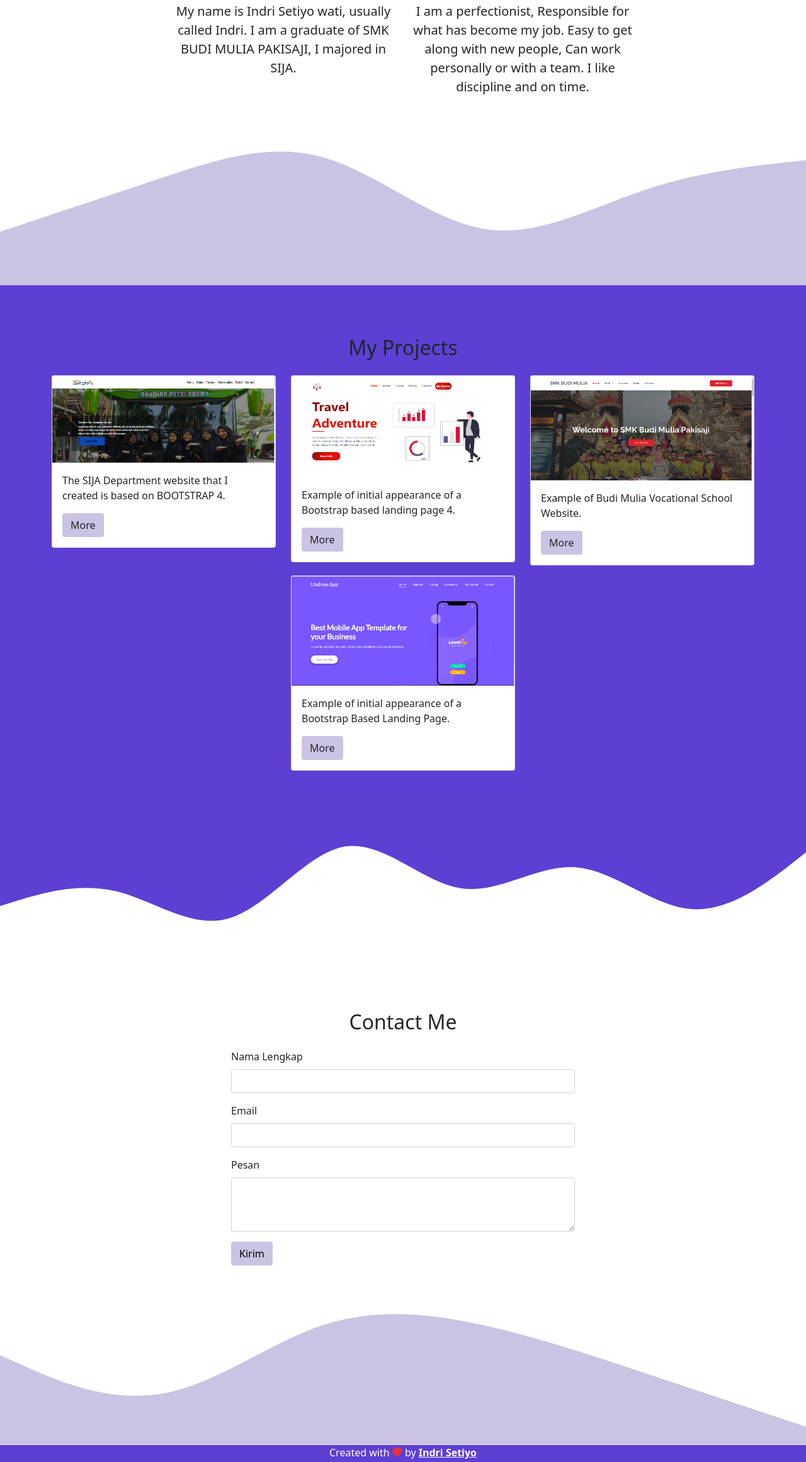
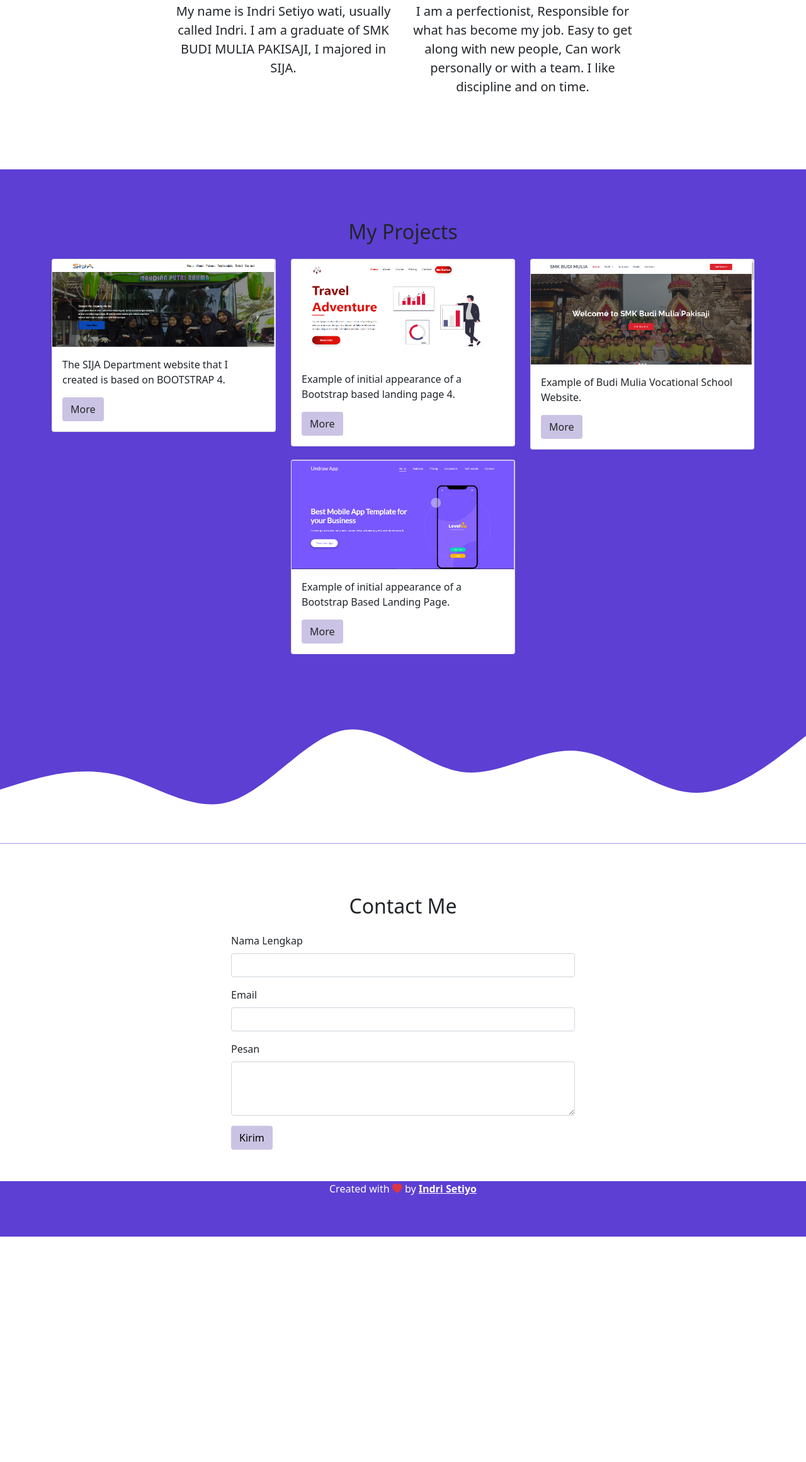
Before and after one commit to indrisw/P.F, a plain HTML site: page index.html in a window 1280 px wide. Shown: the part 828-3150 px from the top of the page at 63% size. After the commit the page ends 2792 px from the top, so only its background shows below. Drawn offline with nearby package versions, Linux system fonts and the light colour scheme.

Commit message:
Second commit

```diff
--- a/index.html
+++ b/index.html
@@ -79,7 +79,7 @@
           </div>
         </div>
       </div>
-      <svg xmlns="http://www.w3.org/2000/svg" viewBox="0 0 1440 320"><path fill=" #CBC3E3" fill-opacity="1" d="M0,224L48,208C96,192,192,160,288,128C384,96,480,64,576,90.7C672,117,768,203,864,218.7C960,235,1056,181,1152,149.3C1248,117,1344,107,1392,101.3L1440,96L1440,320L1392,320C1344,320,1248,320,1152,320C1056,320,960,320,864,320C768,320,672,320,576,320C480,320,384,320,288,320C192,320,96,320,48,320L0,320Z"></path></svg>
+      <!-- <svg xmlns="http://www.w3.org/2000/svg" viewBox="0 0 1440 320"><path fill=" #CBC3E3" fill-opacity="1" d="M0,224L48,208C96,192,192,160,288,128C384,96,480,64,576,90.7C672,117,768,203,864,218.7C960,235,1056,181,1152,149.3C1248,117,1344,107,1392,101.3L1440,96L1440,320L1392,320C1344,320,1248,320,1152,320C1056,320,960,320,864,320C768,320,672,320,576,320C480,320,384,320,288,320C192,320,96,320,48,320L0,320Z"></path></svg> -->
     </section>
     <!-- akhir about -->
 
@@ -179,7 +179,7 @@
         </div>
       </div>
 
-      <svg xmlns="http://www.w3.org/2000/svg" viewBox="0 0 1440 320"><path fill=" #CBC3E3" fill-opacity="1" d="M0,160L48,181.3C96,203,192,245,288,229.3C384,213,480,139,576,106.7C672,75,768,85,864,106.7C960,128,1056,160,1152,192C1248,224,1344,256,1392,272L1440,288L1440,320L1392,320C1344,320,1248,320,1152,320C1056,320,960,320,864,320C768,320,672,320,576,320C480,320,384,320,288,320C192,320,96,320,48,320L0,320Z"></path></svg>
+      <!-- <svg xmlns="http://www.w3.org/2000/svg" viewBox="0 0 1440 320"><path fill=" #CBC3E3" fill-opacity="1" d="M0,160L48,181.3C96,203,192,245,288,229.3C384,213,480,139,576,106.7C672,75,768,85,864,106.7C960,128,1056,160,1152,192C1248,224,1344,256,1392,272L1440,288L1440,320L1392,320C1344,320,1248,320,1152,320C1056,320,960,320,864,320C768,320,672,320,576,320C480,320,384,320,288,320C192,320,96,320,48,320L0,320Z"></path></svg> -->
     </section>
     <!-- akhir contact -->
 
--- a/style.css
+++ b/style.css
@@ -10,6 +10,7 @@
 
 /* --projects-- */
 #projects {
+  margin-top: 100px;
   background-color: #5D3FD3;
 }
 #projects .btn {
@@ -37,5 +38,6 @@ section {
 }
 
 footer {
+  margin-top: 50px;
   background-color: #5D3FD3;
 }
```
